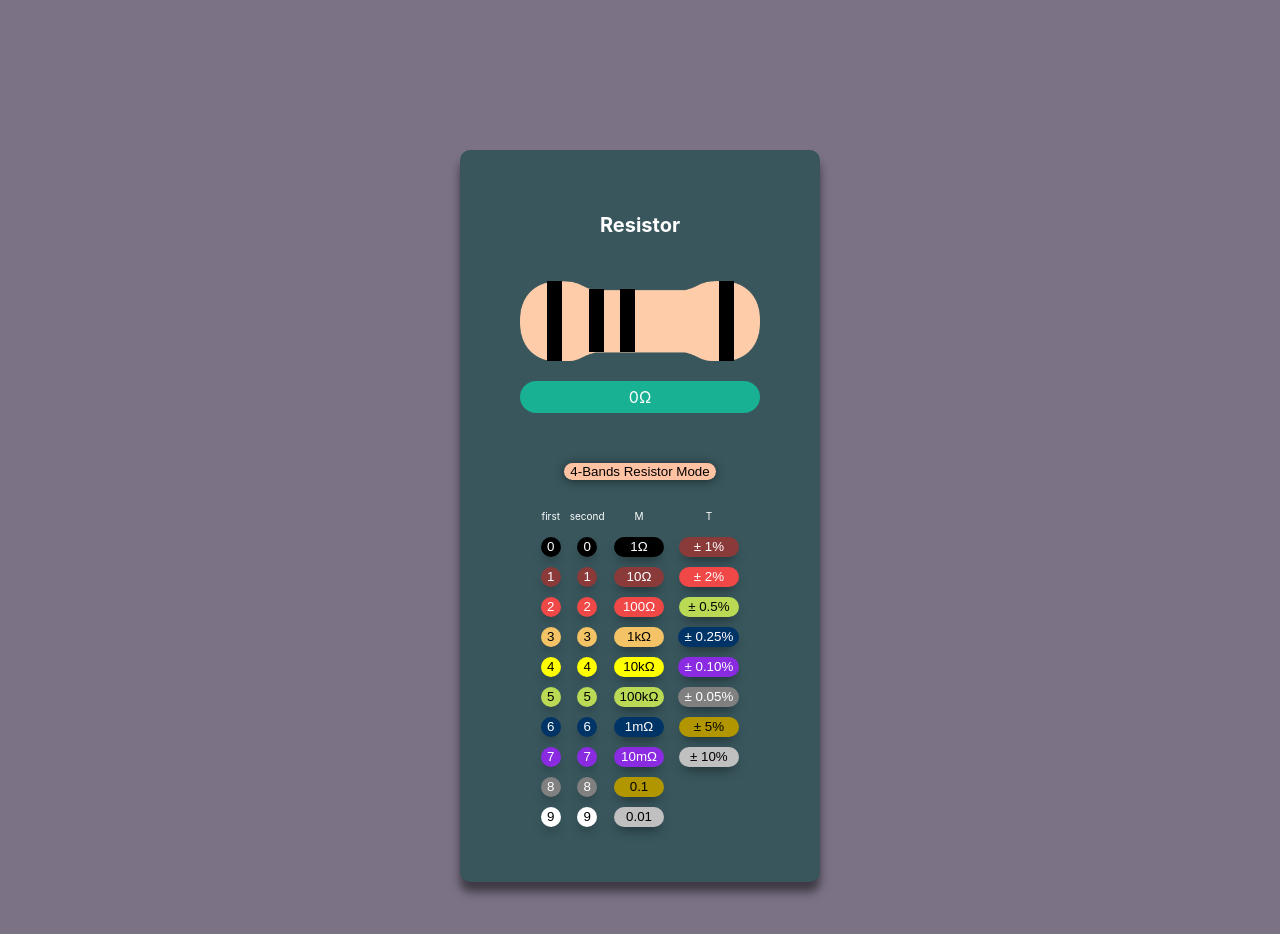
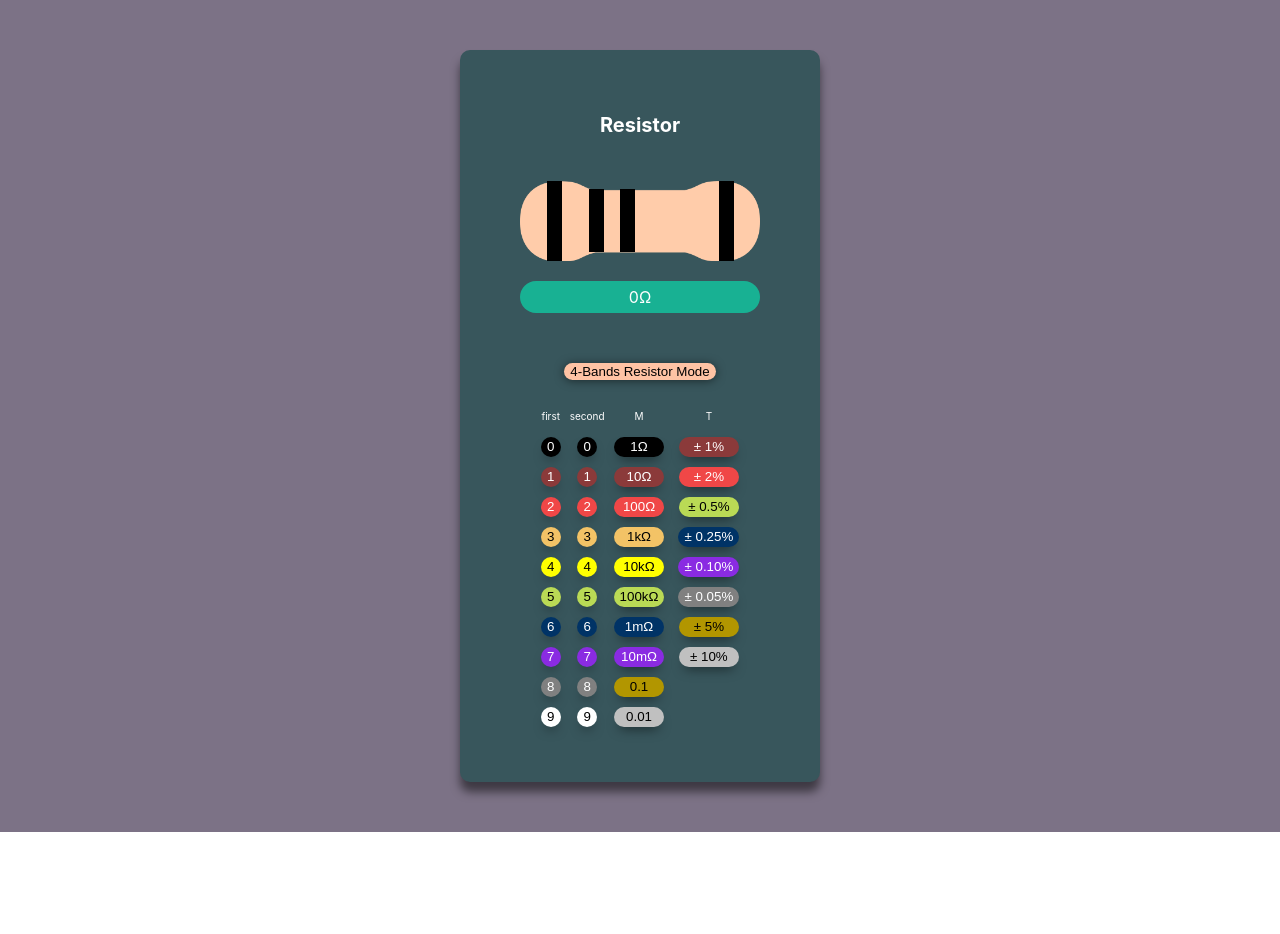
Before and after one commit to jovanfrandika/rescal, a React (Create React App) app: page / in a window 1280 px wide. Shown: the top 934 px of the page. After the commit the page ends 832 px from the top, so only its background shows below. Built offline with nearby package versions, Linux system fonts and the light colour scheme.

Commit message:
seventh commit

```diff
--- a/src/components/Band.js
+++ b/src/components/Band.js
@@ -1,24 +1,17 @@
-import React from 'react';
-
 import styled from 'styled-components';
 
-const Band = (props) => {
+const Band = styled.div`
+display: ${props => props.display};
+background-color: ${props => props.colour};
+height: ${props => props.height};
+width: ${props => props.width};
+margin: '0 1.6rem';
+margin-left: ${props => props.mLeft}rem;
+z-index: 1;
 
-  const Output = styled.div`
-  display: ${props.display};
-  background-color: ${props.colour};
-  height: ${props.height};
-  width: ${props.width};
-  margin: '0 1.6rem';
-  margin-left: ${props.mLeft}rem;
-  z-index: 1;
-
-  &:hover{
-    transform: translate(-0.1rem, -0.1rem);
-  }
-  `;
-
-  return (<Output></Output>)
+&:hover{
+  transform: translate(-0.1rem, -0.1rem);
 }
+`;
 
 export default Band;
--- a/src/components/BandSelection.js
+++ b/src/components/BandSelection.js
@@ -62,9 +62,8 @@ const BandSelection = (props) => {
       return null;
 
     return (
-      <div>
+      <div key={index}>
         <Colour
-          key={index}
           colour={colour}
           minWidth={minWidth}
           onClick={() => handleClick(index)}
--- a/src/components/BandTypeSwitch.js
+++ b/src/components/BandTypeSwitch.js
@@ -4,7 +4,22 @@ import styled from 'styled-components';
 
 import BandTypeContext from '../BandTypeContext';
 
-const BandTypeSwitch = (props) => {
+const StyledSwitch = styled.button.attrs(props => ({
+  onClick: props.onClick,
+  children: props.children
+}))`
+cursor: pointer;
+margin: 3rem 0 2rem 0 ;
+background: ${props => props.isFiveBands ? '#005d73' : '#ffc3a4'}};
+border: 0;
+border-radius: 1rem;
+box-border: 0.1rem solid #fffff;
+box-shadow: 0 0.1rem 1rem rgba(0,0,0,0.5);
+text-decoration: none;
+color: ${props => props.isFiveBands ? '#ffffff' : '#ccccccc'};
+`;
+
+const BandTypeSwitch = () => {
   const { isFiveBands, setIsFiveBands } = useContext(BandTypeContext);
 
   const handleSwitch = (state) => {
@@ -13,24 +28,13 @@ const BandTypeSwitch = (props) => {
     console.log(state);
   };
 
-  const Switch = ({className, children}) => (
-    <button className={className} onClick={() => handleSwitch(isFiveBands)}>{children}</button>
-  );
-
-  const StyledSwitch = styled(Switch)`
-  margin: 3rem 0 2rem 0 ;
-  background: ${isFiveBands ? '#005d73' : '#ffc3a4'}};
-  border: 0;
-  border-radius: 1rem;
-  box-border: 0.1rem solid #fffff;
-  box-shadow: 0 0.1rem 1rem rgba(0,0,0,0.5);
-  text-decoration: none;
-  color: ${isFiveBands ? '#ffffff' : '#ccccccc'};
-  `
 
   return (
     <div>
-      <StyledSwitch>
+      <StyledSwitch
+        onClick={() => handleSwitch(isFiveBands)}
+        isFiveBands={isFiveBands}
+      >
         {isFiveBands ? '5'  : '4'}-Bands Resistor Mode
       </StyledSwitch>
     </div>
--- a/src/components/Colour.js
+++ b/src/components/Colour.js
@@ -1,29 +1,22 @@
-import React from 'react';
-
 import styled from 'styled-components';
 
-const Colour = (props) => {
-
-  const Button = ({ className, children }) => (
-    <button className={className} onClick={props.onClick}>{children}</button>
-  );
-
-  const StyledButton = styled(Button)`
+const Colour =  styled.button.attrs(props=> ({
+  onClick: props.onClick,
+  children: props.text
+}))`
+  cursor: pointer;
   height: 2rem;
-    min-width: ${props.minWidth}rem;
+  min-width: ${props => props.minWidth}rem;
   margin: 0.5rem;
   border: 0;
   border-radius: 1rem;
   box-shadow: 0 0.7rem 1.2rem -0.5rem rgba(0,0,0,0.5);
-    color: ${props.textColour};
-    background-color: ${props.colour};
+  color: ${props => props.textColour};
+  background-color: ${props => props.colour};
 
   &:hover{
     transform: translate(-0.1rem, -0.1rem);
   }
-  `
-
-  return ( <StyledButton>{props.text}</StyledButton> )
-}
+`;
 
 export default Colour;
--- a/src/components/Label.js
+++ b/src/components/Label.js
@@ -1,25 +1,16 @@
-import React from 'react';
-
 import styled from 'styled-components';
 
-const Label = (props) => {
-
-  const Text = ({className, children}) => (
-    <p className={className}>{children}</p>
-  );
-
-  const StyledText = styled(Text)`
-    color: #ffffff;
-    height: ${props.height}rem;
-    width: ${props.width}rem;
-    padding: ${props.padding};
-    margin: ${props.margin};
-    background: ${props.bg};
-    border-radius: ${props.radius}rem;
-    font-size: ${props.fontSize}rem;
-  `;
-
-  return (<StyledText>{props.text}</StyledText>);
-}
+const Label = styled.p.attrs(props => ({
+  children: props.text,
+}))`
+  color: #ffffff;
+  height: ${props => props.height}rem;
+  width: ${props => props.width}rem;
+  padding: ${props => props.padding};
+  margin: ${props => props.margin};
+  background: ${props => props.bg};
+  border-radius: ${props => props.radius}rem;
+  font-size: ${props => props.fontSize}rem;
+`;
 
 export default Label;
--- a/src/components/Resistor.js
+++ b/src/components/Resistor.js
@@ -11,6 +11,21 @@ import Label from './Label';
 import fourBandResistor from '../assets/images/fourBandResistor.png';
 import fiveBandResistor from '../assets/images/fiveBandResistor.png';
 import { tolerance } from '../constants/textList';
+
+const Container = styled.div`
+margin: 2rem 0 1rem 0;
+`;
+
+const BaseResistor = styled.div`
+display: flex;
+flex-direction: row;
+justify-item: center;
+align-items: center;
+height: ${props => props.height};
+width: ${props => props.width};
+background-image: url(${props => props.image});
+background-size: cover;
+`;
 
 const Resistor = (props) => {
 
@@ -47,32 +62,20 @@ const Resistor = (props) => {
 
     if (index === 0 || index === 1) left = 2.7;
 
-    let children =  <Band
+    return (
+      <div key={index}>
+        <Band
           display={display}
           colour={colourList[colour]}
           height={bandHeight}
           width={bandWidth}
           mLeft={left}
         />
-
-    return ( children )
+      </div>
+    )
 
   })
 
-  const Container = styled.div`
-  margin: 2rem 0 1rem 0;
-  `;
-
-  const BaseResistor = styled.div`
-  display: flex;
-  flex-direction: row;
-  justify-item: center;
-  align-items: center;
-  height: ${height};
-  width: ${width};
-  background-image: url(${baseResistorImage});
-  background-size: cover;
-  `;
 
   let bandValues, baseOhmValue, multipliedOhmValue, len, result;
   bandValues = bandsProperty.map((band, index) => {
@@ -108,7 +111,11 @@ const Resistor = (props) => {
 
   return (
     <Container>
-      <BaseResistor>
+      <BaseResistor
+        height={height}
+        width={width}
+        image={baseResistorImage}
+      >
         {manifestedBands}
       </BaseResistor>
       <Label
--- a/src/containers/Layout.js
+++ b/src/containers/Layout.js
@@ -2,7 +2,7 @@ import React from 'react';
 
 const Layout = (props) => {
   let layoutStyle={
-    margin: '15rem 0',
+    margin: '5rem 0',
   }
   return (
     <React.Fragment>
--- a/src/containers/pages/Main/Main.js
+++ b/src/containers/pages/Main/Main.js
@@ -15,7 +15,7 @@ const Main = () => {
   const { bands } = useContext(BandContext);
   const bandsProperty = Object.keys(bands);
 
-  let selections = bandsProperty.map(band => <BandSelection whichBand={band} />);
+  let selections = bandsProperty.map((band, index) => <BandSelection key={index} whichBand={band} />);
 
   return (
       <Layout>
```
Lines whose indentation alone changed are shown as unchanged.
